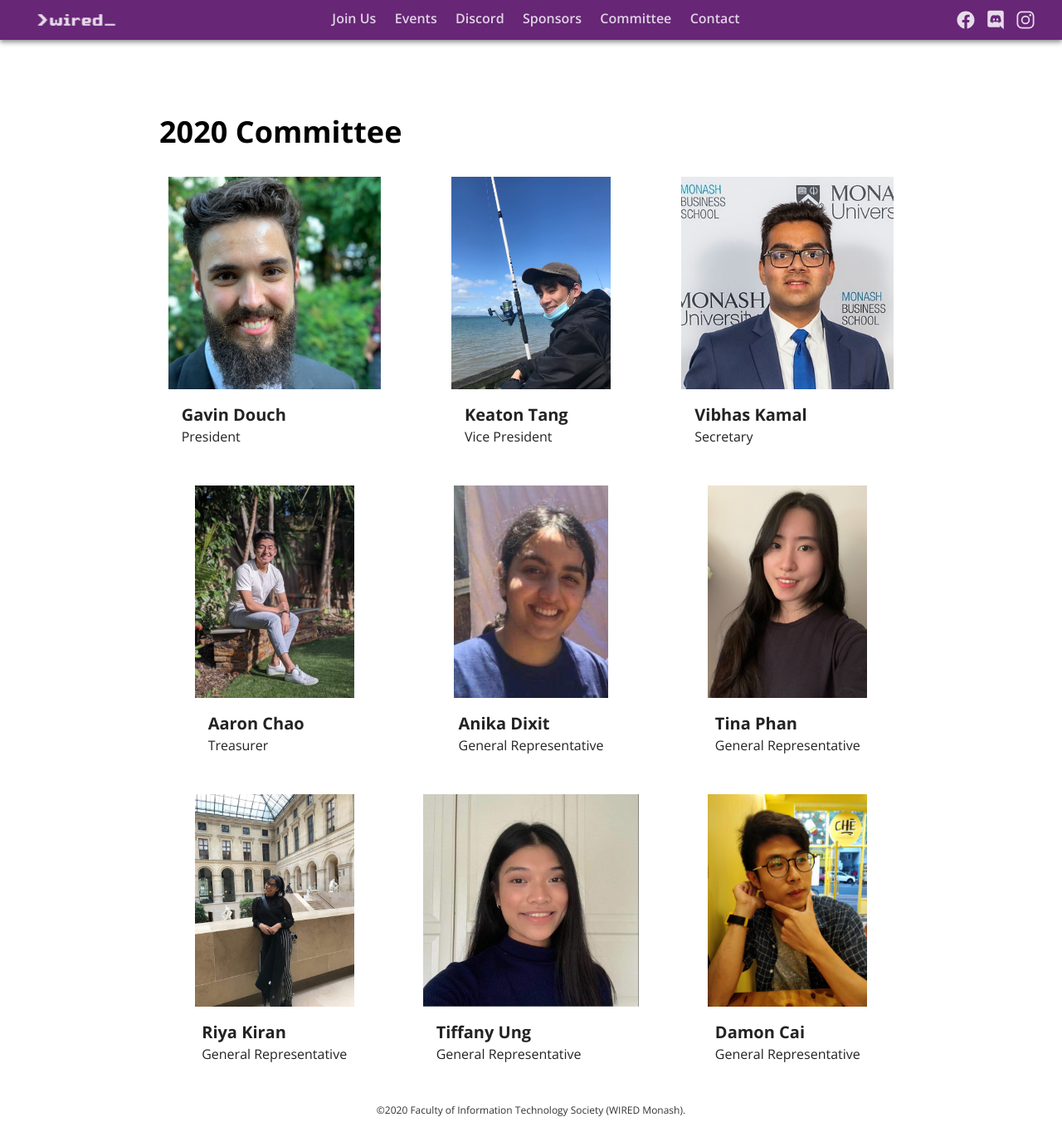
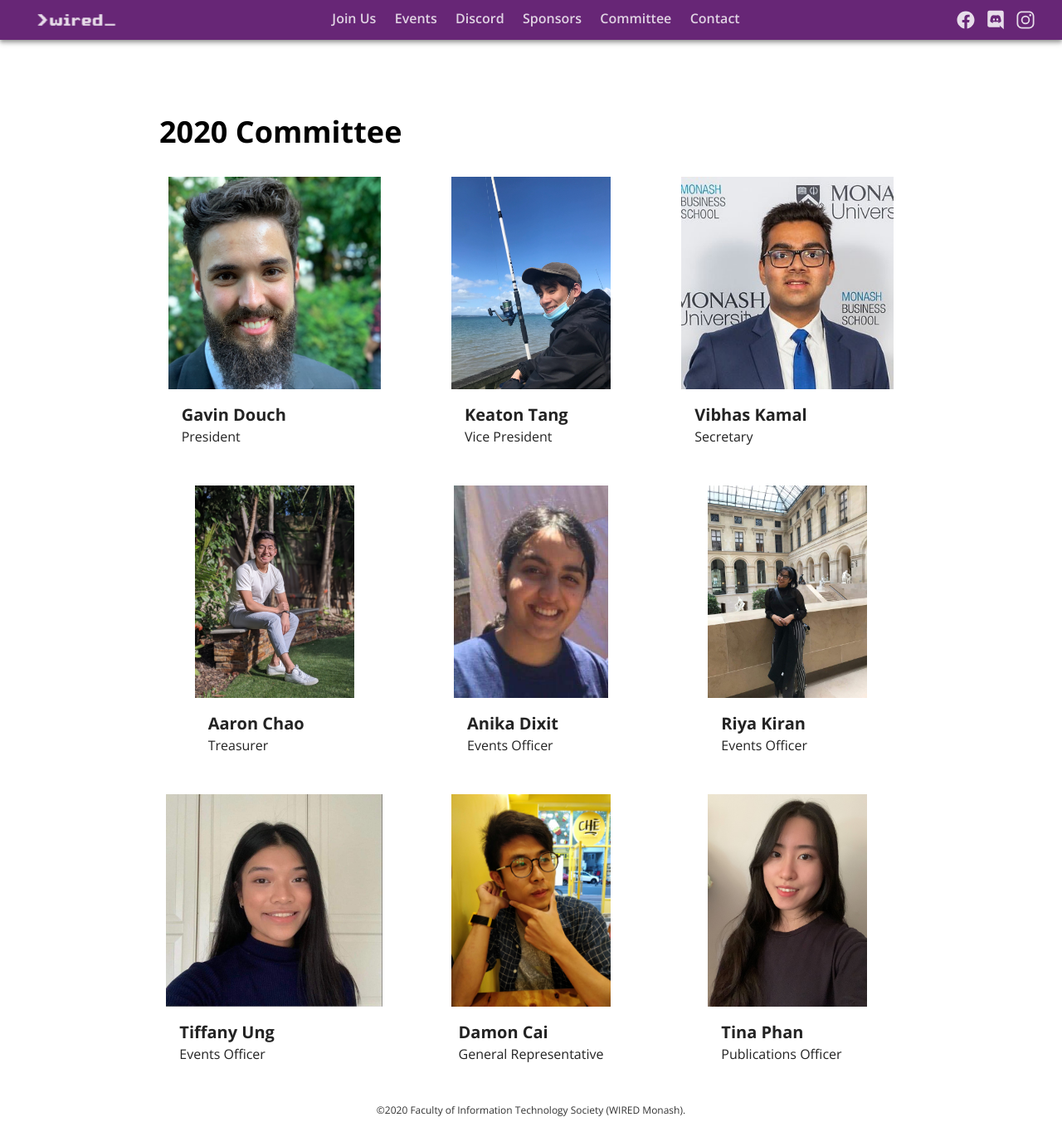
Before and after one commit to wiredmonash/website, a Jekyll site: the page built from committee.html, in a window 1280 px wide and 1358 px high. Shown: the whole window at 83% size. Built offline with Jekyll 4.4.1, drawn with Linux system fonts in a browser that asks for light colours.

Commit message:
Update committee titles

```diff
--- a/committee.html
+++ b/committee.html
@@ -23,24 +23,24 @@ committee:
   image: Aaron_Chao.png
 -
   name: Anika Dixit
-  title: General Representative
+  title: Events Officer
   image: Anika_Dixit.jpg
 -
-  name: Tina Phan
-  title: General Representative
-  image: Tina_Phan.jpg
--
   name: Riya Kiran
-  title: General Representative
+  title: Events Officer
   image: Riya_Kiran.jpg
 -
   name: Tiffany Ung
-  title: General Representative
+  title: Events Officer
   image: Tiffany_Ung.jpg
 -
   name: Damon Cai
   title: General Representative
   image: Damon_Cai.jpg
+-
+  name: Tina Phan
+  title: Publications Officer
+  image: Tina_Phan.jpg
 ---
 <h2>2020 Committee</h2>
 
```
